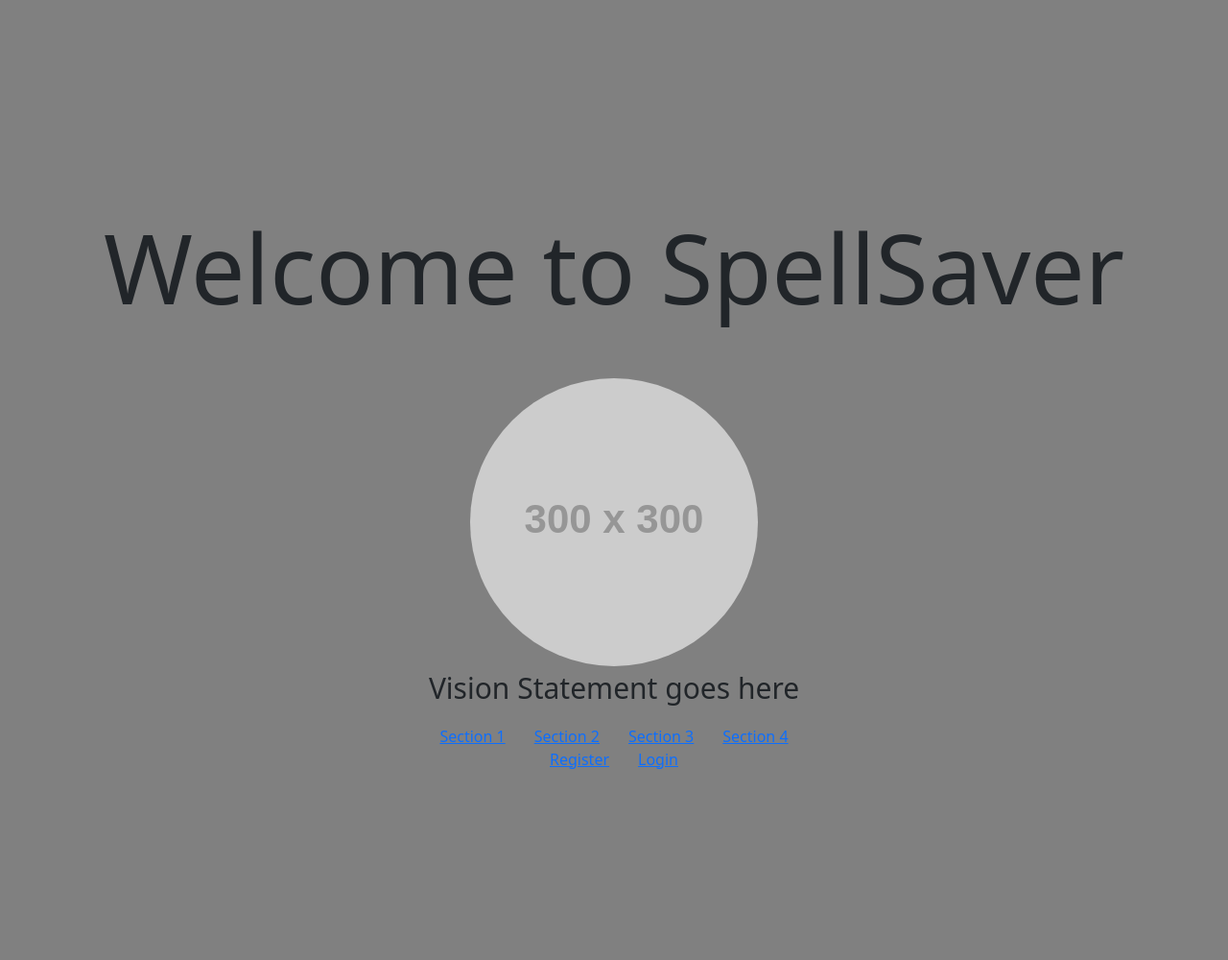
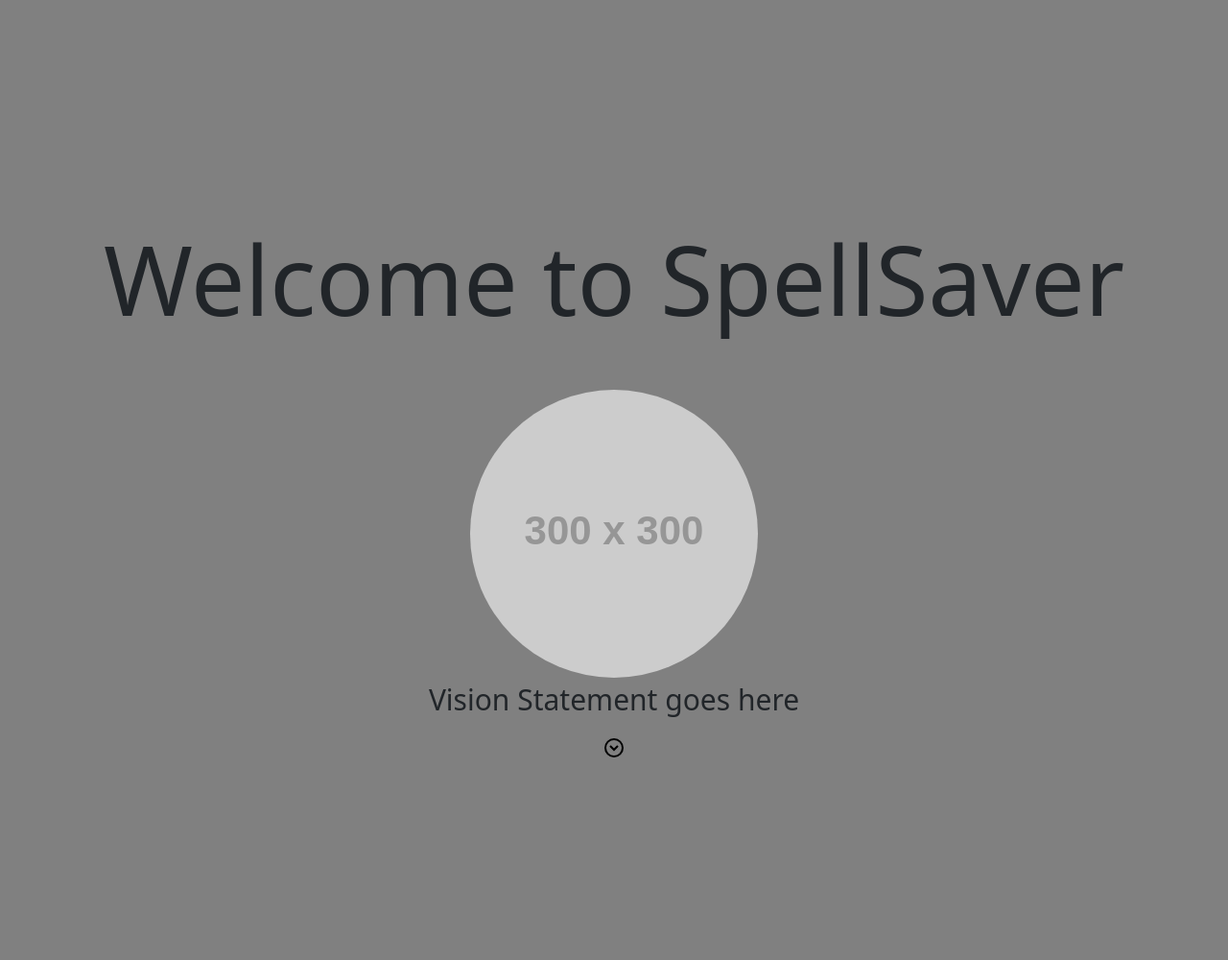
Before and after one commit to lest9540/CSCI3308-GroupProject-011-3, a Node server app: page /front in a window 1280 px wide. Shown: the part 847-1847 px from the top of the page at 96% size. Run offline with Node 20, Linux system fonts and the light colour scheme; some libraries are stand-ins or nearby versions.

Commit message:
scroll Testing

```diff
--- a/ProjectSourceCode/views/pages/front.hbs
+++ b/ProjectSourceCode/views/pages/front.hbs
@@ -70,19 +70,14 @@
 
             <p style="font-size: 30px"> Vision Statement goes here </p>
 
-            <!--Anchor Points-->
-            <div style="display:flex; gap: 30px;">
-                <a href="#Section1"> Section 1 </a>
-                <a href="#Section2"> Section 2 </a>
-                <a href="#Section3"> Section 3 </a>
-                <a href="#Section4"> Section 4 </a>
-            </div>
+            <!--Image from the web-->
+            <svg xmlns="http://www.w3.org/2000/svg" id="scrollDown" style="cursor: pointer" width="24" height="24"><path d="M12 2a10 10 0 1 0 10 10A10.011 10.011 0 0 0 12 2zm0 18a8 8 0 1 1 8-8 8.009 8.009 0 0 1-8 8z"/><path d="M12 12.586 8.707 9.293l-1.414 1.414L12 15.414l4.707-4.707-1.414-1.414L12 12.586z"/></svg>
+        </div>
 
-            <!--Link to Register and Login-->
-            <div style="display:flex; gap: 30px;">
-                <a href="/register"> Register </a>
-                <a href="/login"> Login </a>
-            </div>
+        <!-- Feature Display Section -->
+        <div class="featureDisplay feature1">
+            <img src="https://placehold.co/300x300"> </img>
+            <h1> Testing text 1</h1>
         </div>
 
         <!-- Feature Display Section -->
@@ -114,4 +109,16 @@
             </div>
         </section>
     </div>
+
+
+    <!--Scripting to arrows to go down-->
+    <script>
+        document.getElementById("scrollDown").addEventListener("click", function() {
+
+            const down = document.querySelector(".featureDisplay")
+            if (down){
+                down.scrollIntoView({behavior: "smooth"});
+            }
+        });
+    </script>
 </body>
```
